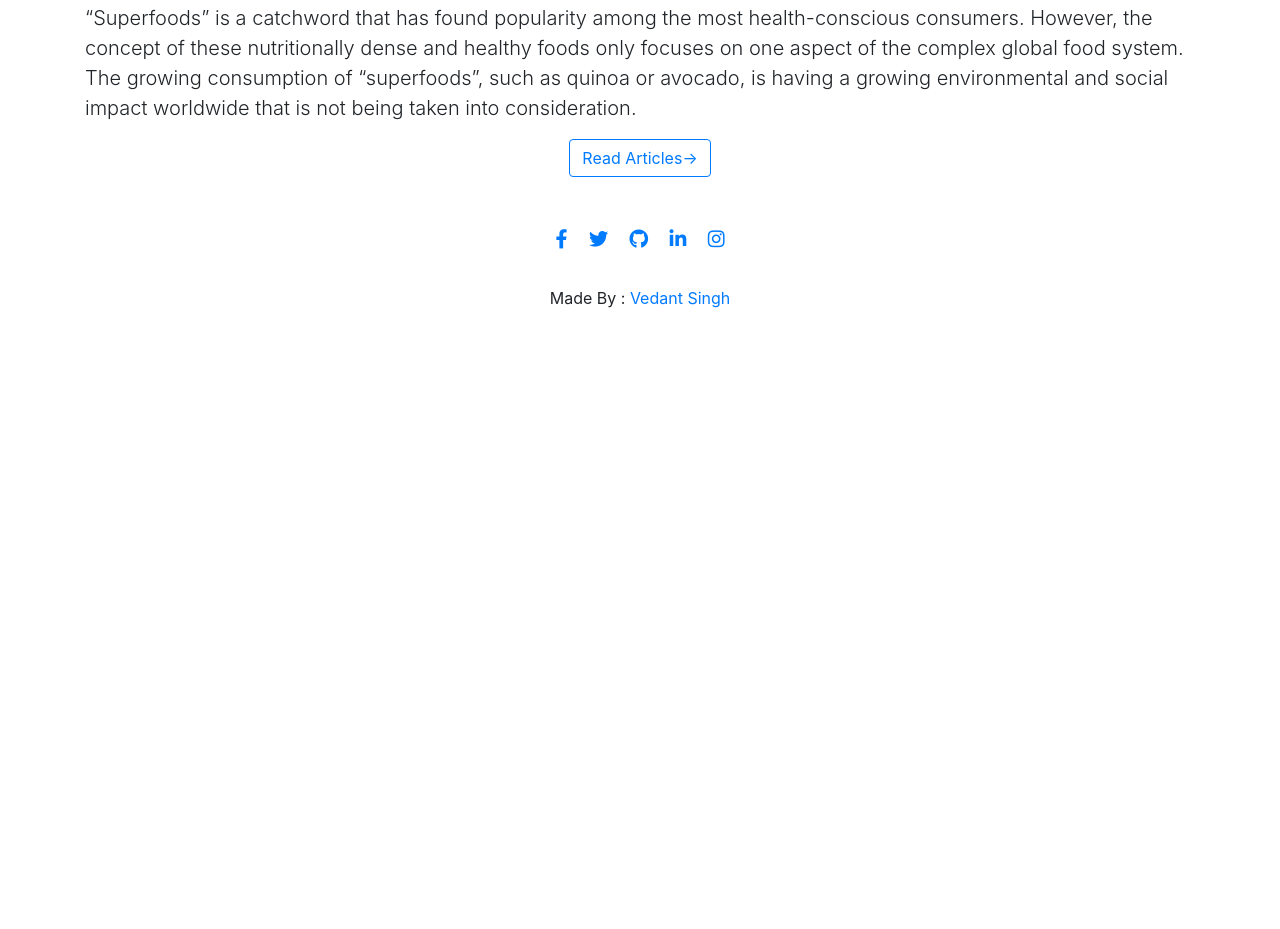
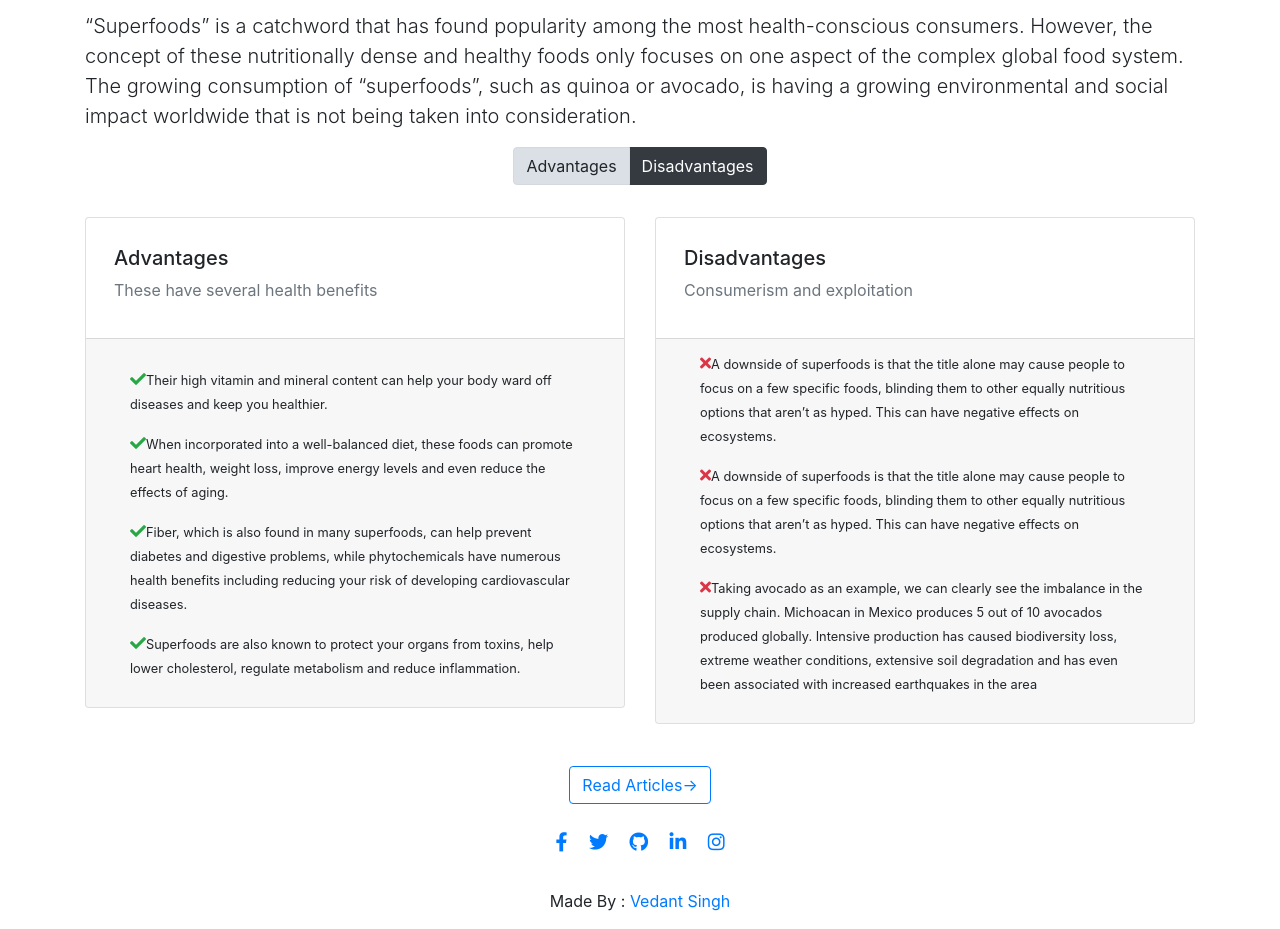
Before and after one commit to singhvedant/super-foods, a website: page public/index.html in a window 1280 px wide. Shown: the part 1142-2071 px from the top of the page. Before the commit the page ends 1468 px from the top, so only its background shows below. Drawn offline with nearby package versions, Linux system fonts and the light colour scheme.

Commit message:
comparision adding in home page finished

```diff
--- a/public/index.html
+++ b/public/index.html
@@ -16,7 +16,7 @@
 </head>
 
 <body>
-    <header class="mb-5">
+    <header class="mb-5" id="navbar">
         <nav class="navbar navbar-expand-lg navbar-light bg-light">
 
             <button class="navbar-toggler" type="button" data-toggle="collapse" data-target="#navbarSupportedContent" aria-controls="navbarSupportedContent" aria-expanded="false" aria-label="Toggle navigation">
@@ -24,6 +24,7 @@
             </button>
 
             <div class="collapse navbar-collapse" id="navbarSupportedContent">
+
                 <ul class="navbar-nav mr-auto">
                     <li class="nav-item active">
                         <a class="nav-link" href="index.html">Home <span class="sr-only">(current)</span></a>
@@ -48,13 +49,14 @@
             </div>
             <div class="row">
                 <a class="navbar-brand" href="#">
-                    <img src="images/icon.jpg" width="90" height="60" class="d-inline-block align-top" alt="">
+                    <h3 class="h3">
+                        <img src="images/icon.jpg" width="90" height="60" class="d-inline-block align-top" alt=""></h3>
                 </a>
             </div>
         </nav>
     </header>
 
-    <section class="container" margin-top=10>
+    <section class="container" margin-top=10 id="featured">
         <div id="carouselExampleCaptions" class="carousel slide" data-ride="carousel">
             <ol class="carousel-indicators">
                 <li data-target="#carouselExampleCaptions" data-slide-to="0" class="active"></li>
@@ -105,7 +107,7 @@
     </section>
 
 
-    <section class="container">
+    <section class="container" id="introduction">
         <h3 class="h3 text-center py-5 text-primary">
             <hr class="">
             <small class="text-muted">What is </small> SuperFood <small class="text-muted">?</small>
@@ -123,17 +125,86 @@
             of “superfoods”, such as quinoa or avocado, is having a growing environmental and social impact worldwide that is not being taken into consideration.
         </p>
     </section>
-    <div class="container-fluid" align="center">
-        <button class="btn btn-outline-primary">Read Articles-></button>
-    </div>
 
-    <br>
+
+    <section id="comparision">
+        <section class="container text-center ">
+            <div class="btn-group mb-4" role="group" aria-label="Basic example">
+                <button type="button" class="btn btn-light active"><a style="color: inherit;text-decoration: inherit;" href="#advantages">Advantages</a></button>
+                <button type="button" class="btn btn-dark"><a style="color: inherit;text-decoration: inherit;" href="#disadvantages">Disadvantages</a></button>
+            </div>
+        </section>
+        <section class="container">
+            <div class="row">
+                <div class="col-md-6 my-2">
+                    <div class="card">
+                        <div class="mx-2 card-body">
+                            <h5 class="card-title my-2 " id="advantages">Advantages</h5>
+                            <p class="text-muted">
+                                These have several health benefits
+                            </p>
+                        </div>
+                        <div class="card-footer">
+                            <ol class="list-unstyled mb-0 px-4">
+                                <p class="my-3 fw-bold text-muted text-center">
+                                </p>
+                                <li class="mb-3">
+                                    <i class="fas fa-check text-success me-3"></i><small>Their high vitamin and mineral content can help your body ward off diseases and keep you healthier.</small>
+                                </li>
+                                <li class="mb-3">
+                                    <i class="fas fa-check text-success me-3"></i><small>When incorporated into a well-balanced diet, these foods can promote heart health, weight loss, improve energy levels and even reduce the effects of aging.</small>
+                                </li>
+                                <li class="mb-3">
+                                    <i class="fas fa-check text-success me-3"></i><small>Fiber, which is also found in many superfoods, can help prevent diabetes and digestive problems, while phytochemicals have numerous health benefits including reducing your risk of developing cardiovascular diseases.</small>
+                                </li>
+                                <li class="mb-3">
+                                    <i class="fas fa-check text-success me-3"></i><small>Superfoods are also known to protect your organs from toxins, help lower cholesterol, regulate metabolism and reduce inflammation.</small>
+                                </li>
+                            </ol>
+                        </div>
+                    </div>
+                </div>
+                <div class="col-md-6 my-2">
+                    <div class="card">
+                        <div class="mx-2 card-body">
+                            <h5 class="card-title my-2 " id="disadvantages">Disadvantages</h5>
+                            <p class="text-muted">
+                                Consumerism and exploitation
+                            </p>
+                        </div>
+                        <div class="card-footer">
+                            <ol class="list-unstyled mb-0 px-4">
+                                <li class="mb-3">
+                                    <i class="fas fa-times text-danger me-3"></i><small>A downside of superfoods is that the title alone may cause people to focus on a few specific foods, blinding them to other equally nutritious options that aren’t as hyped.
+                                    This can have negative effects on ecosystems.
+                                    </small>
+                                </li>
+                                <li class="mb-3">
+                                    <i class="fas fa-times text-danger me-3"></i><small>A downside of superfoods is that the title alone may cause people to focus on a few specific foods, blinding them to other equally nutritious options that aren’t as hyped.
+                                    This can have negative effects on ecosystems.
+                                    </small>
+                                </li>
+                                <li class="mb-3">
+                                    <i class="fas fa-times text-danger me-3"></i><small>Taking avocado as an example, we can clearly see the imbalance in the supply chain. Michoacan in Mexico produces 5 out of 10 avocados produced globally. Intensive production has caused biodiversity loss, extreme weather conditions, extensive soil degradation and has even been associated with increased earthquakes in the area</small>
+                                </li>
+                            </ol>
+                        </div>
+                    </div>
+                </div>
+            </div>
+        </section>
+    </section>
+
+
     <!-- Footer -->
-    <footer class="page-footer font-small special-color-dark pt-4">
+    <footer class="page-footer font-small special-color-dark pt-4" id="footer">
 
         <!-- Footer Elements -->
-        <div class="container">
+        <div class="container" style="margin-top:10px;">
 
+            <div class="container-fluid" align="center">
+                <button class="btn btn-outline-primary">Read Articles-></button>
+            </div><br>
             <!-- Social buttons --><big>
             <ul class="list-unstyled list-inline text-center">
                 <li class="list-inline-item">
```
